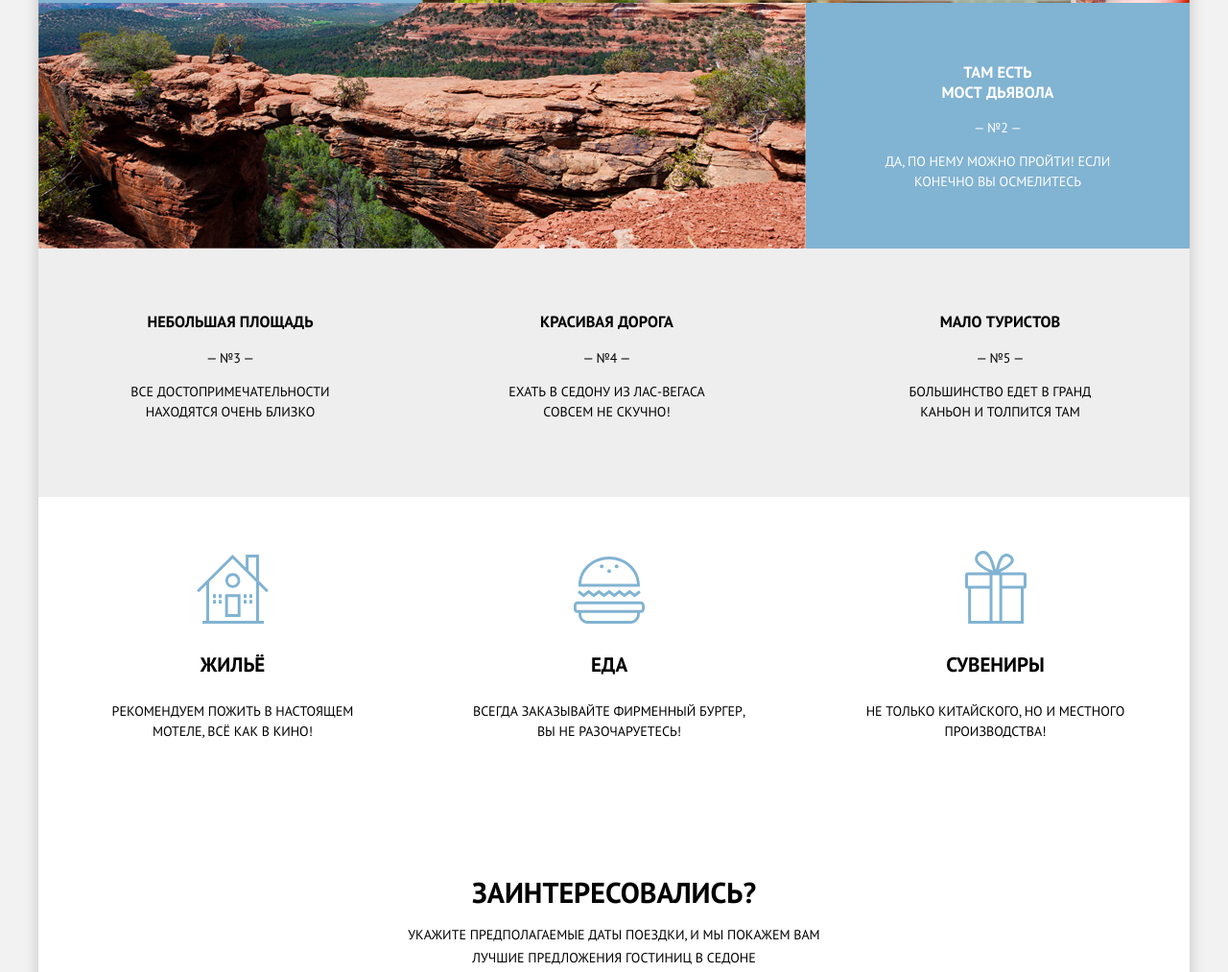
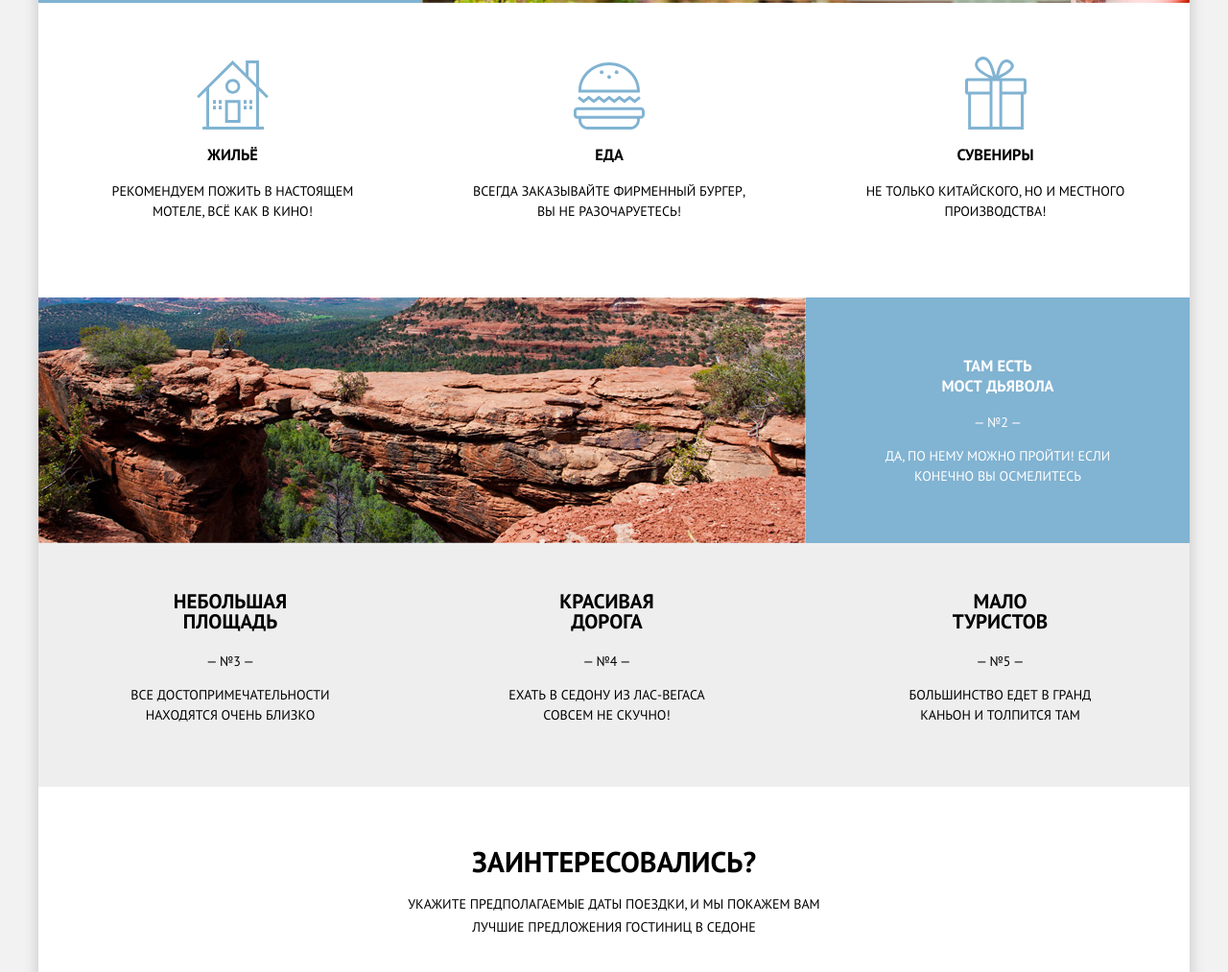
Before and after one commit to JuliaGrid/868793-sedona-25, a plain HTML site: page index.html in a window 1280 px wide. Shown: the part 1075-2088 px from the top of the page at 96% size. Drawn offline with Linux system fonts and the light colour scheme.

Commit message:
Завершение проекта

```diff
--- a/index.html
+++ b/index.html
@@ -12,10 +12,10 @@
     <nav class="main-navigation">
 <a class="main-header-logo"><img src="img/logo.svg" alt="Логотип"></a>
     	<ul class="site-navigation">
-    		    <div><li><a href="#">Информация</a></li>
-            <li><a href="#">Фото и видео</a></li></div>
-            <div><li><a href="#">Карта штата</a></li>
-            <li><a href="hotels.html">Гостиницы</a></li></div>
+    		    <li><a href="#">Информация</a></li>
+            <li><a href="#">Фото и видео</a></li>
+            <li><a href="#">Карта штата</a></li>
+            <li><a href="hotels.html">Гостиницы</a></li>
     	</ul>
     </nav>
 </header>
@@ -34,65 +34,75 @@
 	<section class="causes">
 
 	  <ul class="list-of-causes">
-		<li class="item-first-cause"><div class="first-cause">
+
+	<li class="item-first-cause">
+    <div class="first-cause">
     <h2 class="visually-hidden">Первая причина</h2>
 		<h3>Настоящий<br> городок</h3>
 		<p> — №1 — </p>
-		<p>Седона — не аттракцион для туристов, там течёт своя жизнь</p></div>
-		<img src="img/feature-picture.jpg" alt="Фото города"></li>
+		<p>Седона — не аттракцион для туристов, там течёт своя жизнь</p>
+  </div>
+		<img src="img/feature-picture.jpg" alt="Фото города">
+  </li>
 
-		<li class="item-second-cause">
+	<li class="item-second-cause">
 		<img src="img/layer-5.jpg" alt="Фото моста">
 		<div class="second-cause">
     <h2 class="visually-hidden">Вторая причина</h2>
     <h3>Там есть<br> мост дьявола</h3>
 		<p> — №2 — </p>
-		<p>Да, по нему можно пройти! Если конечно вы осмелитесь</p></div></li>
+		<p>Да, по нему можно пройти! Если конечно вы осмелитесь</p>
+  </div>
+  </li>
 
-			<div class="another-causes">
-      <li><div class="third-cause">
+
+			<li class="item-another-causes">
+        <ul class="list-another-causes">
+    <li class="item-third-cause">
       <h2 class="visually-hidden">Третья причина</h2>
-			<h3>Небольшая площадь</h3>
+			<h3>Небольшая<br> площадь</h3>
 			<p>— №3 —</p>
-			<p>Все достопримечательности находятся очень близко</p></div></li>
+			<p>Все достопримечательности находятся очень близко</p>
+    </li>
 
-			<li><div class="fourth-cause">
+		<li class="item-fourth-cause">
       <h2 class="visually-hidden">Четвертая причина</h2>
-			<h3>Красивая дорога</h3>
+			<h3>Красивая<br> дорога</h3>
 			<p>— №4 —</p>
-			<p>Ехать в Седону из Лас-Вегаса совсем не скучно!</p></div></li>
+			<p>Ехать в Седону из Лас-Вегаса совсем не скучно!</p>
+  </li>
 
-			<li><div class="fifth-cause">
+			<li class="item-fifth-cause">
       <h2 class="visually-hidden">Пятая причина</h2>
-			<h3>Мало туристов</h3>
+			<h3>Мало<br> туристов</h3>
 			<p>— №5 —</p>
-			<p>Большинство едет в гранд каньон и толпится там</p></div></li>
-      </div>
+			<p>Большинство едет в гранд каньон и толпится там</p>
+    </li>
 		</ul>
-	</section>
+    </li>
 
-	<section class="accommodation-food-souvenirs">
-		<h2 class="visually-hidden">Что еще есть в Седоне</h2>
-
+	<li class="item-accommodation-food-souvenirs">
 		<ul class="list-accommodation-food-souvenirs">
-		<li class="accommodation">
+		<li class="item-accommodation">
       <span class="image-accommodation"></span>
 			<h3>Жильё</h3>
 			<p>Рекомендуем пожить в настоящем мотеле, всё как в кино!</p>
 		</li>
-		<li class="food">
+		<li class="item-food">
       <span class="image-food"></span>
 			<h3>Еда</h3>
 			<p>Всегда заказывайте фирменный бургер, вы не разочаруетесь!</p>
 		</li>
-		<li class="souvenirs">
+		<li class="item-souvenirs">
       <span class="image-souvenirs"></span>
 			<h3>Сувениры</h3>
 			<p>Не только китайского, но и местного производства!</p>
 		</li>
 	</ul>
+</li>
 
-	</section>
+</ul>
+</section>
 
 	<section class="searching">
 	<div>
@@ -133,7 +143,6 @@
   <p class="visit-sedona"><b>#VISITSEDONA</b></p>
   <div class="social-networks">
   <ul class="list-social-networks">
-    <h2 class="visually-hidden">Социальные сети</h2>
     <li>
       <a href=""><svg xmlns="http://www.w3.org/2000/svg" xmlns:xlink="http://www.w3.org/1999/xlink" width="17" height="15" viewBox="0 0 17 15">
         <image width="17" height="15" overflow="visible" xlink:href="t.png"/>
--- a/style.css
+++ b/style.css
@@ -74,25 +74,26 @@ a{
 }
 
 .site-navigation{
+  flex-wrap: wrap;
   display: flex;
-  justify-content: space-between;
-  flex-wrap: wrap;
 
   margin: 0;
   padding: 0;
 
   width: 100%;
+    text-align: center;
 }
 
-.site-navigation div{
-  display: flex;
-  flex-wrap: wrap;
+
+.site-navigation li:nth-child(3){
+  margin-left: 240px;
 }
 
 .site-navigation a{
   display: block;
-
-  padding: 22px 73px;
+width: 240px;
+  padding-top: 22px;
+  padding-bottom: 22px;
 }
 
 .site-navigation a:hover,
@@ -134,8 +135,7 @@ a{
   margin-bottom: 55px;
 }
 
-.causes ul,
-.accommodation-food-souvenirs ul,
+
 .main-navigation ul {
   list-style: none;
   margin: 0;
@@ -187,7 +187,7 @@ a{
   margin-bottom: 40px;
 }
 
-.causes{
+/* .causes{
   color: #ffffff;
 
   background-color: #81b3d2;
@@ -315,7 +315,158 @@ a{
   width: 64px;
   height: 76px;
   margin: auto;
-  }
+  } */
+
+.list-of-causes{
+  display: flex;
+  flex-direction: column;
+  padding: 0;
+  margin: 0;
+  list-style: none;
+}
+
+.list-of-causes ul{
+  list-style: none;
+}
+
+.item-first-cause,
+.item-second-cause{
+  display: flex;
+  background-color: #81b3d2;
+  color: #ffffff;
+}
+
+.item-first-cause{
+  order: 0;
+}
+
+.item-accommodation-food-souvenirs{
+  order: 1;
+}
+
+.item-second-cause,
+.item-another-causes{
+  order: 3;
+}
+
+.first-cause{
+  display: block;
+
+  margin: auto;
+
+  width: 280px;
+}
+
+.list-accommodation-food-souvenirs{
+  display: flex;
+  justify-content: space-between;
+
+  padding: 0;
+  margin: 0;
+
+  padding-bottom: 65px;
+}
+
+.item-accommodation{
+   display: block;
+
+   width: 255px;
+
+   padding-left: 75px;
+   padding-top: 60px;
+ }
+
+ .image-accommodation{
+   display: block;
+   background-image: url("img/icon-1.svg");
+   width: 75px;
+   height: 72px;
+   margin: auto;
+ }
+
+ .item-food {
+   display: block;
+
+   width: 285px;
+   padding-top: 62px;
+ }
+
+ .image-food{
+   display: block;
+   background-image: url("img/icon-3.svg");
+   width: 74px;
+   height: 70px;
+   margin: auto;
+ }
+
+ .item-souvenirs{
+   display: block;
+
+   width: 275px;
+
+   padding-right: 65px;
+   padding-top: 56px;
+ }
+
+ .image-souvenirs{
+   background-image: url("img/icon-2.svg");
+   display: block;
+   width: 64px;
+   height: 76px;
+   margin: auto;
+   }
+
+.second-cause{
+  display: block;
+
+  margin: auto;
+
+  width: 300px;
+}
+
+.list-another-causes {
+  display: flex;
+  justify-content: space-between;
+  flex-wrap: wrap;
+
+  color: #000000;
+
+  background-color: #eeeeee;
+  padding: 0;
+  margin: 0;
+
+  padding-top: 50px;
+  padding-bottom: 64px;
+}
+
+.list-another-causes h3{
+  font-size: 21px;
+  margin-top: 0;
+}
+
+.list-another-causes p{
+  margin-bottom: 0;
+}
+
+.item-third-cause{
+  display: block;
+
+  width: 210px;
+  padding-left: 95px;
+}
+
+.item-fourth-cause{
+  display: block;
+
+  width: 260px;
+}
+
+.item-fifth-cause{
+  display: block;
+
+  width: 245px;
+  padding-right: 75px;
+}
 
 .searching div{
   width: 435px;
```
Also changed, not shown: hotels.html (+12 -13 lines).
